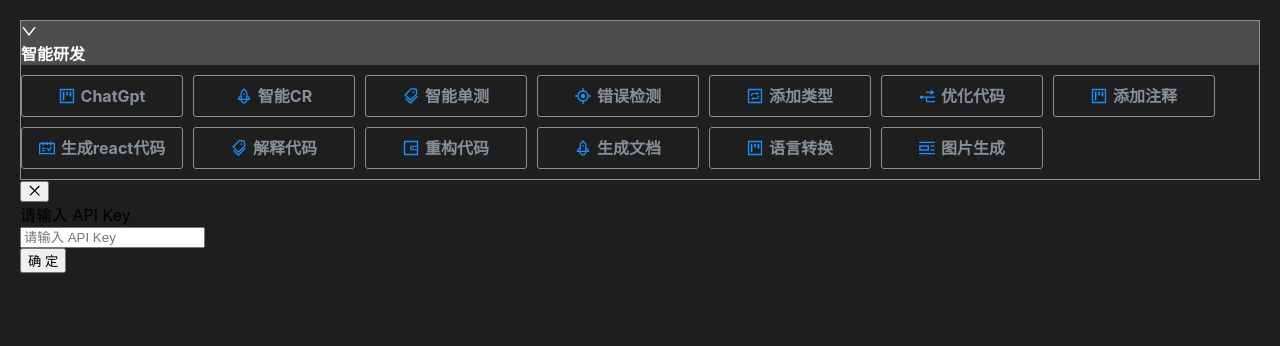
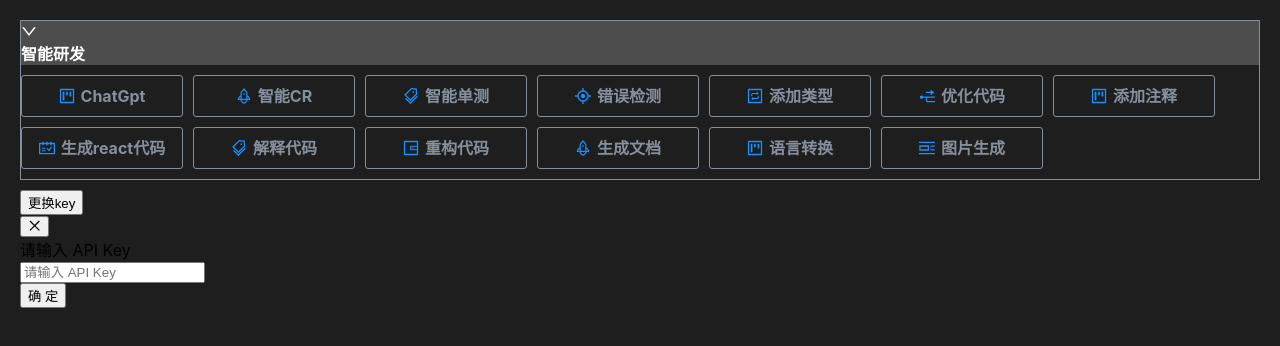
Before and after one commit to airuikun/smart-ide, a React app in the folder develop/: page / in a window 1280 px wide. Built offline with nearby package versions, Linux system fonts and the light colour scheme; some packages are replaced by stand-ins of ours.

Commit message:
优化获取key的交互

```diff
--- a/develop/src/pages/Cli/components/CheckApiKeyCom/index.css
+++ b/develop/src/pages/Cli/components/CheckApiKeyCom/index.css
@@ -1,3 +1,7 @@
 .chatgpt_unit_test {
 
 }
+
+.btn_style {
+  margin-top: 10px;
+}
--- a/develop/src/pages/Cli/components/CheckApiKeyCom/index.js
+++ b/develop/src/pages/Cli/components/CheckApiKeyCom/index.js
@@ -19,10 +19,8 @@
 
   const handleOk = async () => {
     const data = await form.validateFields();
-    console.log('表单提交数据', data.target);
     window.CHATGPT_API_KEY = data.target;
     localStorage.setItem('chatgpt_api_key', data.target);
-
     setVisible(false);
     form.resetFields();
   };
@@ -30,6 +28,14 @@
   const handleCancel = () => {
     setVisible(false);
     form.resetFields();
+  };
+
+  const openModal = () => {
+    setVisible(true);
+    const apiKey = localStorage.getItem('chatgpt_api_key');
+    if (apiKey) {
+      form.setFieldsValue({target: apiKey});
+    }
   };
 
   return (
@@ -53,6 +59,7 @@
           </Form.Item>
         </Form>
       </Modal>
+      <Button type="primary" className="btn_style" onClick={openModal}>更换key</Button>
     </div>
   );
 }
--- a/develop/src/pages/Cli/components/CommonGpt/index.js
+++ b/develop/src/pages/Cli/components/CommonGpt/index.js
@@ -44,7 +44,7 @@
       setData(result);
     } catch (error) {
       console.log('error', error);
-      message.error(`请输入正确格式的数据`)
+      message.error(`请检查api key是否有效，或者检查输入数据的正确性`)
     }
     setLoading(false);
   };
--- a/develop/src/pages/Cli/index.js
+++ b/develop/src/pages/Cli/index.js
@@ -15,7 +15,6 @@
 
   return (
     <div className="Cli">
-      <CheckApiKeyCom/>
       <Collapse defaultActiveKey={["chatgpt"]} >
         <Panel header="智能研发" key="chatgpt">
           <div className='flex'>
@@ -38,6 +37,7 @@
           </div>
         </Panel>
       </Collapse>
+      <CheckApiKeyCom/>
     </div>
   );
 }
--- a/vscode/package.json
+++ b/vscode/package.json
@@ -1,7 +1,7 @@
 {
 	"name": "leah-cli",
 	"description": "leah-cli",
-	"version": "0.0.11",
+	"version": "0.0.12",
 	"publisher": "airuikun",
 	"private": true,
 	"icon": "media/tencentlogo1.png",
```
Also changed, not shown: vscode/media/build/static/css/main.css, vscode/media/build/static/js/main.js, 3 other files.
